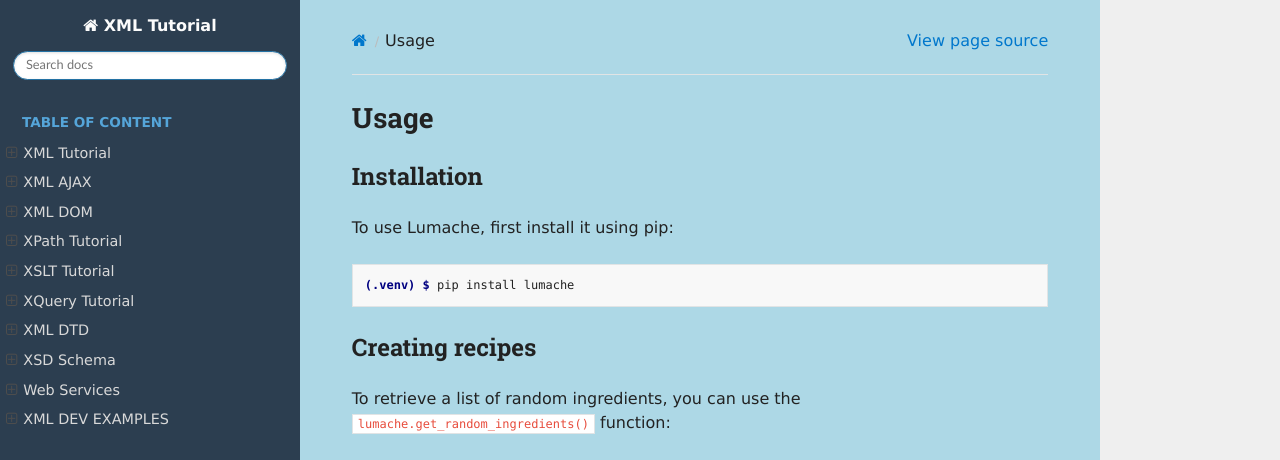
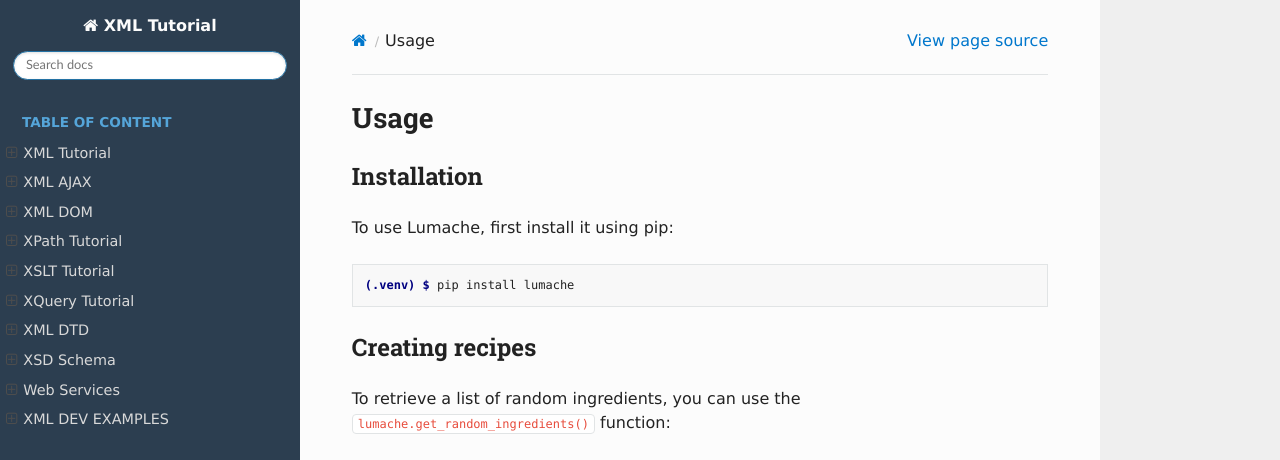
Before and after one commit to tsx-khann/xml-tutorials, a Sphinx documentation site: the page built from docs/source/usage.rst, in a window 1280 px wide and 1036 px high. Shown: the top 460 px of the window. Built offline with Sphinx 7.4.7 and the Read the Docs theme 3.1.0, drawn with Linux system fonts in a browser that asks for light colours; pages that are not in the unit, such as notebooks, are missing from menus; grey boxes are pictures that could not be loaded.

Commit message:
Update custom.css

```diff
--- a/docs/source/_static/custom.css
+++ b/docs/source/_static/custom.css
@@ -4,12 +4,6 @@
     color: #222; /* Darker text for better readability */
     font-family: Verdana;
 }
-
-/* Ensure main content background is also light blue */
-.wy-nav-content {
-    background-color: #ADD8E6; /* Light blue for the main content area */
-}
-
 /* Style links: Default blue, turns a softer green on hover */
 a {
     color: #0077cc;
@@ -43,17 +37,34 @@
 }
 
 /* Style the top navigation links: Default dark blue, turns lighter on hover */
+}
+
 .wy-nav-top a {
-    color: #003366;
+    color: #ffffff; /* White text on top bar */
 }
 
 .wy-nav-top a:hover {
-    color: #005fa3;
+    color: #ADD8E6; /* Light blue on hover */
 }
 
-/* Style table headers inside responsive tables */
+/* Table headers */
 .wy-table-responsive th {
-    background-color: #ADD8E6;
-    color: black;
-    border-bottom: 2px solid #444; /* Adds subtle separation */
+    background-color: #003366; /* Dark blue header */
+    color: #ffffff; /* White text for the header */
 }
+
+/* Code blocks */
+code {
+    background-color: #e8e8e8;
+    padding: 2px 4px;
+    border-radius: 4px;
+    font-family: 'Courier New', Courier, monospace;
+}
+
+/* Blockquotes */
+blockquote {
+    border-left: 4px solid #003366;
+    padding-left: 15px;
+    color: #e0e0e0;
+    background-color: #2c3e50;
+}
```
